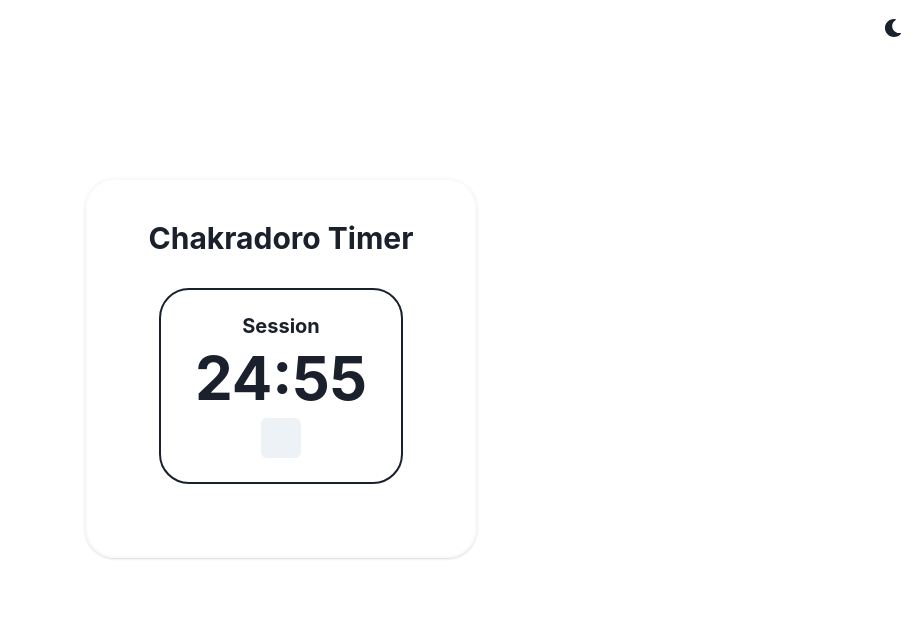
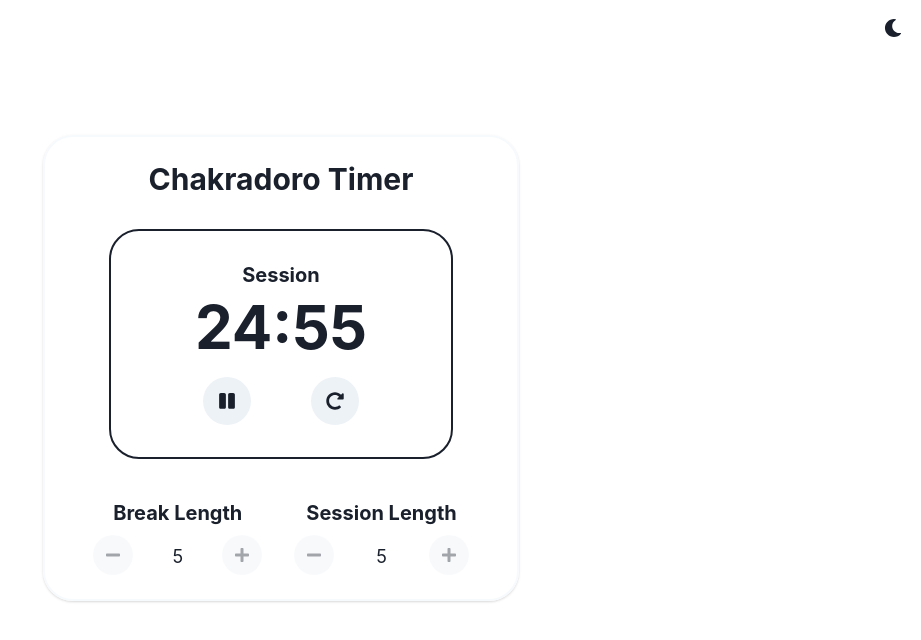
Before and after one commit to jselmani/chakradoro, a React (Create React App) app: page / in a window 1280 px wide. Shown: the top 640 px of the page, without its empty margins (359-1280 px from the left). Built offline with nearby package versions, Linux system fonts and the light colour scheme.

Commit message:
Completed the BreakControls component to alter and change the length of the break in the chakradoro clock

```diff
--- /dev/null
+++ b/src/components/BreakControls/BreakControls.component.jsx
@@ -0,0 +1,52 @@
+import { Fragment } from 'react';
+import { Flex, IconButton, Text } from '@chakra-ui/react';
+import { FaMinus, FaPlus } from 'react-icons/fa';
+
+import { useStateValue } from '../../contexts/stateProvider';
+import { actionTypes } from '../../reducer/reducer';
+
+const BreakControls = () => {
+
+    const [{ breakValue, isBusy }] = useStateValue();
+    const [state, dispatch] = useStateValue();
+
+    const handleIncrease = () => {
+        dispatch({
+            ...state,
+            type: actionTypes.INCREASE_BREAK_VALUE,
+            breakValue: breakValue + 1
+        });
+    };
+
+    const handleDecrease = () => {
+        dispatch({
+            ...state,
+            type: actionTypes.DECREASE_BREAK_VALUE,
+            breakValue: breakValue - 1
+        });
+    };
+
+    return (
+        <Fragment>
+            <Flex flexDirection="row" justifyContent="space-between" alignItems="baseline">
+                <IconButton
+                    size="md"
+                    isRound
+                    onClick={handleDecrease}
+                    isDisabled={isBusy || breakValue <= 1}
+                    icon={<FaMinus />}
+                />
+                <Text fontSize="lg">{ breakValue }</Text>
+                <IconButton
+                    size="md"
+                    isRound
+                    onClick={handleIncrease}
+                    isDisabled={isBusy || breakValue > 59}
+                    icon={<FaPlus />}
+                />
+            </Flex>
+        </Fragment>
+    );
+};
+
+export default BreakControls;
--- a/src/components/DataContainer/DataContainer.component.jsx
+++ b/src/components/DataContainer/DataContainer.component.jsx
@@ -3,7 +3,9 @@ import { Box } from '@chakra-ui/react';
 const DataContainer = ({ children }) => {
     return (
         <Box
-          p="2.5em"
+          px="2em"
+          py="1.5em"
+          mx="2em"
           align="center"
           borderRadius="30px"
           border="2px"
--- a/src/components/Timer/Timer.component.jsx
+++ b/src/components/Timer/Timer.component.jsx
@@ -1,8 +1,9 @@
-import { Box } from '@chakra-ui/react';
+import { Box, Flex } from '@chakra-ui/react';
 import { Fragment } from 'react';
 
 import { useStateValue } from '../../contexts/stateProvider';
 import { useTimer } from '../../hooks/useTimer';
+import BreakControls from '../BreakControls/BreakControls.component';
 import TimerControls from '../TimerControls/TimerControls.component';
 import Title from '../Title/Title.component';
 
@@ -14,11 +15,21 @@ const Timer = () => {
     return (
         <Fragment>
             <Title size="lg" text={projectName} />
-            <Box p="1.5rem" m="2rem" borderRadius="30px" border="2px" align="center">
+            <Box p="2em" m="2rem" borderRadius="30px" border="2px" align="center">
                 <Title size="md" text={timerLabel} />
-                <Title size="3xl" text={timeredValue} padding="10px"/>
+                <Title size="3xl" text={timeredValue} paddingX="10px" paddingY="10px"/>
                 <TimerControls />
             </Box>
+            <Flex flexDirection="row" justifyContent="center">
+                <Box mx="1em">
+                    <Title size="md" text="Break Length" paddingX="1em" paddingY=".5em"/>
+                    <BreakControls />
+                </Box>
+                <Box mx="1em">
+                    <Title size="md" text="Session Length" paddingX=".6em" paddingY=".5em"/>
+                    <BreakControls />
+                </Box>
+            </Flex>
         </Fragment>
     );
 };
--- a/src/components/TimerControls/TimerControls.component.jsx
+++ b/src/components/TimerControls/TimerControls.component.jsx
@@ -1,6 +1,6 @@
 import { useEffect, useRef } from "react";
 import {
-    Box,
+    Flex,
     IconButton
 } from '@chakra-ui/react';
 import { FaPlay, FaRedoAlt, FaPause } from "react-icons/fa";
@@ -82,9 +82,21 @@ const TimerControls = () => {
     });
 
     return (
-        <Box>
-            <IconButton onClick={handlePauseAndPlay} icon={!isBusy ? FaPlay : FaPause}/>
-        </Box>
+        <Flex flexDirection="row" justifyContent="space-evenly" alignContent="center" pt="10px">
+            <IconButton
+                size="lg"
+                isRound
+                onClick={handlePauseAndPlay}
+                icon={!isBusy ? <FaPlay /> : <FaPause />}
+            />
+            <IconButton
+                size="lg"
+                isRound
+                onClick={handleReset}
+                icon={<FaRedoAlt />}
+            />
+            <audio src={notificationUrl} ref={notificationRef} preload="auto" />
+        </Flex>
     );
 
 }
--- a/src/components/Title/Title.component.jsx
+++ b/src/components/Title/Title.component.jsx
@@ -1,9 +1,9 @@
 import { Heading } from '@chakra-ui/react';
 
 const Title = props => {
-    const { size, text, padding } = props;
+    const { size, text, paddingX, paddingY } = props;
     return (
-        <Heading size={size} p={padding}>
+        <Heading size={size} px={paddingX} py={paddingY}>
             { text }
         </Heading>
     );
```
